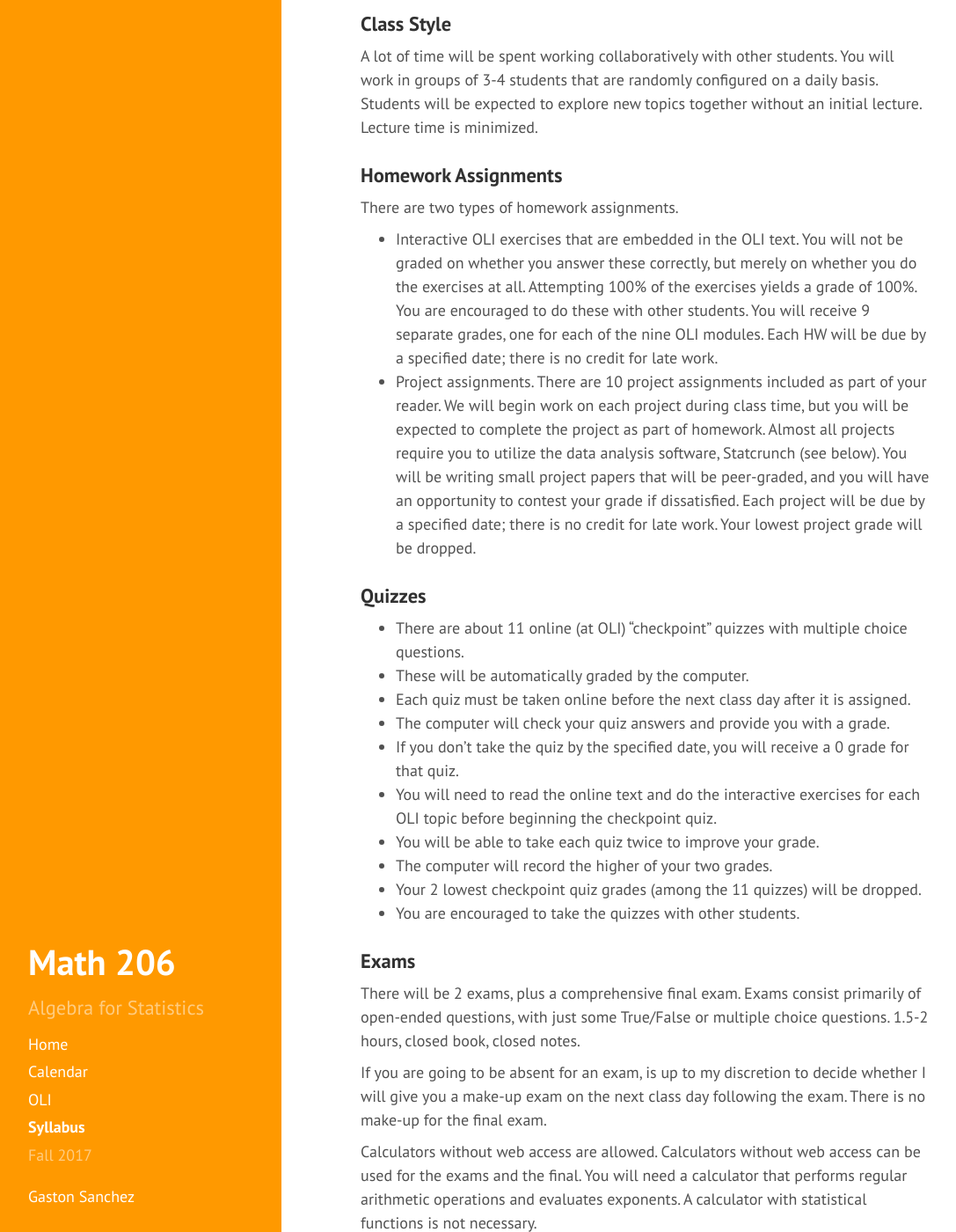
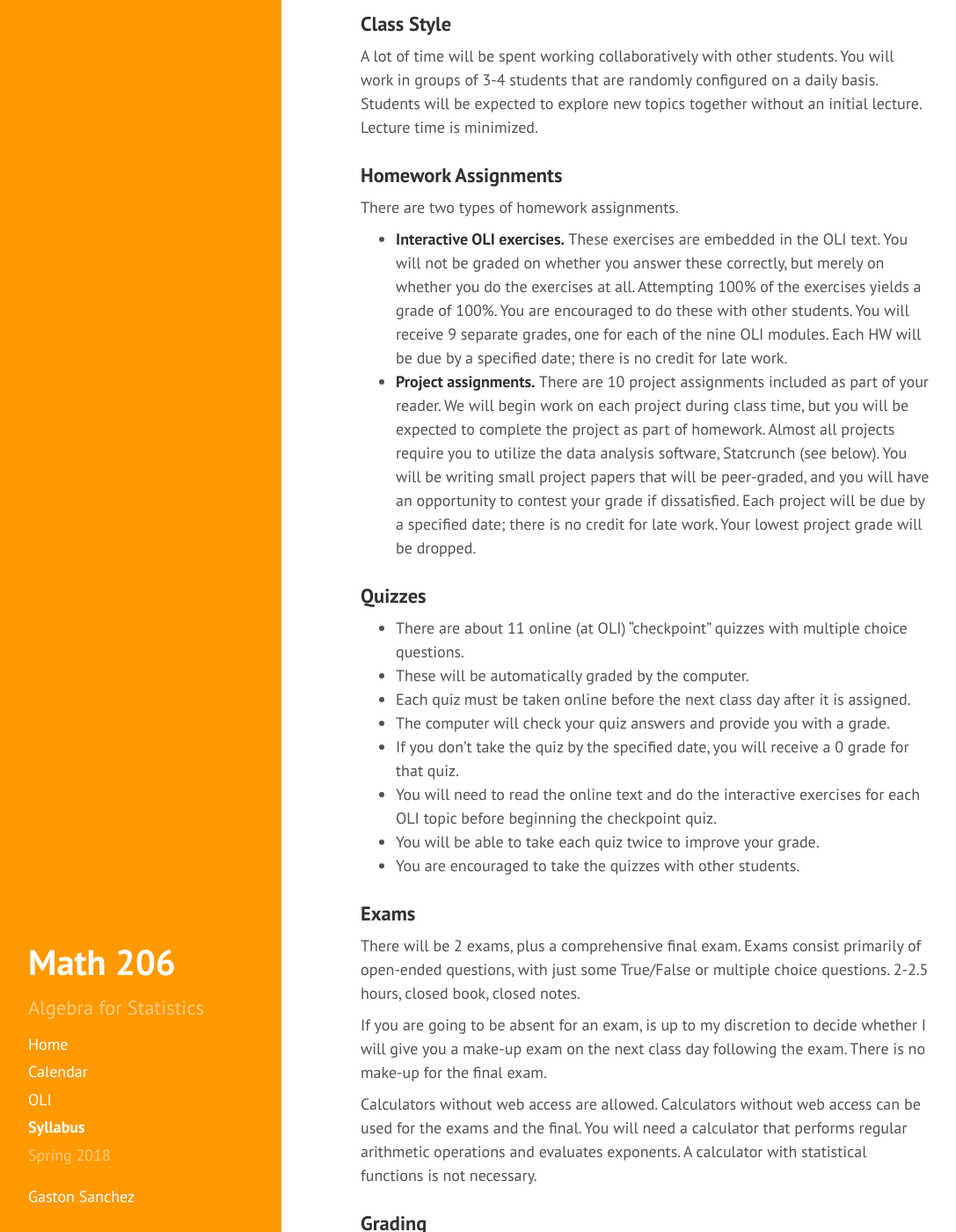
Before and after one commit to gastonstat/math206, a Jekyll site: the page built from syllabus.md, in a window 1280 px wide and 1400 px high, scrolled down 1460 px. Shown: the whole window at 88% size, without its empty margins (4-1091 px from the left). Built offline with Jekyll 4.4.1, drawn with Linux system fonts in a browser that asks for light colours; nearby versions of some CDN libraries; some of the changed text lies outside the part shown.

Commit message:
customize for spring18

```diff
--- a/_config.yml
+++ b/_config.yml
@@ -19,7 +19,7 @@ author:
 paginate:         5
 
 # Custom vars
-version:          Fall 2017
+version:          Spring 2018
 
 github:
   repo:           https://github.com/gastonstat/math206
--- a/syllabus.md
+++ b/syllabus.md
@@ -25,6 +25,7 @@ Integrated developmental mathematics for statistics: Exploratory data analysis a
 
 
 ### Computer Access
+
 You must have regular access to the web outside of class for reading the online interactive text, taking online quizzes, and using data analysis software.
 
 
@@ -57,39 +58,31 @@ A lot of time will be spent working collaboratively with other students. You wil
 
 There are two types of homework assignments.
 
-- Interactive OLI exercises that are embedded in the OLI text.  You will not be graded on whether you answer these correctly, but merely on whether you do the exercises at all.  Attempting 100% of the exercises yields a grade of 100%.  You are encouraged to do these with other students.  You will receive 9 separate grades, one for each of the nine OLI modules.  Each HW will be due by a specified date; there is no credit for late work.
-- Project assignments. There are 10 project assignments included as part of your reader.  We will begin work on each project during class time, but you will be expected to complete the project as part of homework.  Almost all projects require you to utilize the data analysis software, Statcrunch (see below).  You will be writing small project papers that will be peer-graded, and you will have an opportunity to contest your grade if dissatisfied.  Each project will be due by a specified date; there is no credit for late work.  Your lowest project grade will be dropped.
+- __Interactive OLI exercises.__ These exercises are embedded in the OLI text.  You will not be graded on whether you answer these correctly, but merely on whether you do the exercises at all.  Attempting 100% of the exercises yields a grade of 100%.  You are encouraged to do these with other students.  You will receive 9 separate grades, one for each of the nine OLI modules.  Each HW will be due by a specified date; there is no credit for late work.
+- __Project assignments.__ There are 10 project assignments included as part of your reader.  We will begin work on each project during class time, but you will be expected to complete the project as part of homework.  Almost all projects require you to utilize the data analysis software, Statcrunch (see below).  You will be writing small project papers that will be peer-graded, and you will have an opportunity to contest your grade if dissatisfied.  Each project will be due by a specified date; there is no credit for late work.  Your lowest project grade will be dropped.
 
 
 
 ### Quizzes
 
-- There are about 11 online (at OLI) “checkpoint” quizzes with multiple choice questions.
+- There are about 11 online (at OLI) "checkpoint" quizzes with multiple choice questions.
 - These will be automatically graded by the computer.
 - Each quiz must be taken online before the next class day after it is assigned.
 - The computer will check your quiz answers and provide you with a grade.
 - If you don’t take the quiz by the specified date, you will receive a 0 grade for that quiz.
 - You will need to read the online text and do the interactive exercises for each OLI topic before beginning the checkpoint quiz.
 - You will be able to take each quiz twice to improve your grade.
-- The computer will record the higher of your two grades.
-- Your 2 lowest checkpoint quiz grades (among the 11 quizzes) will be dropped.
 - You are encouraged to take the quizzes with other students.
 
 
 
 ### Exams
 
-There will be 2 exams, plus a comprehensive final exam. Exams consist primarily of open-ended questions, with just some True/False or multiple choice questions.  1.5-2 hours, closed book, closed notes.
+There will be 2 exams, plus a comprehensive final exam. Exams consist primarily of open-ended questions, with just some True/False or multiple choice questions.  2-2.5 hours, closed book, closed notes.
 
 If you are going to be absent for an exam, is up to my discretion to decide whether I will give you a make-up exam on the next class day following the exam.  There is no make-up for the final exam.
 
 Calculators without web access are allowed. Calculators without web access can be used for the exams and the final.  You will need a calculator that performs regular arithmetic operations and evaluates exponents.  A calculator with statistical functions is not necessary.
-
-
-
-### Journal
-
-Students will be asked to submit a one-page journal of thoughts and feelings about the class two times – once at the beginning of the course and again toward the end of the course.
 
 
 
```
Also changed, not shown: index.html (+5 -5 lines), README.md.
